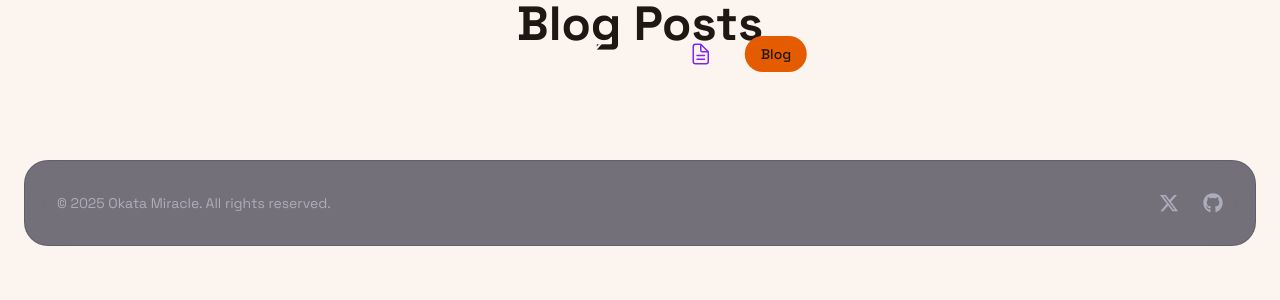
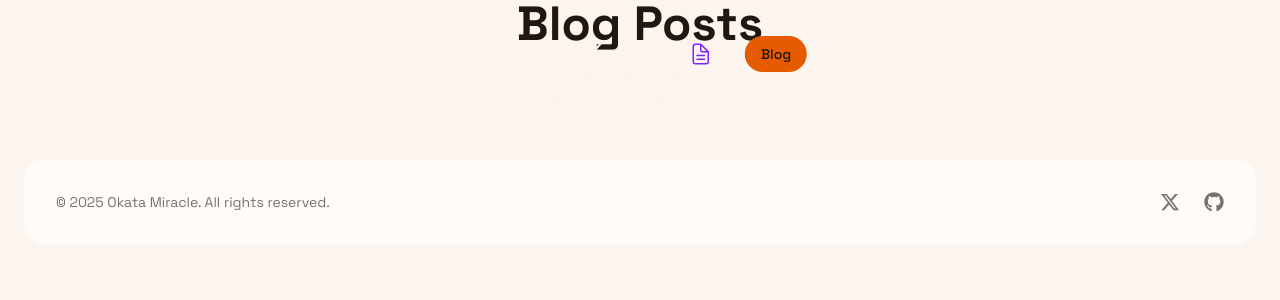
Before and after one commit to OkataMiracleDev/my_portfolio, a Next.js app: page /build/blog in a window 1280 px wide. Shown: the top 300 px of the page. Built offline with nearby package versions, Linux system fonts and the light colour scheme.

Commit message:
refactor: reskin Footer

```diff
--- a/components/Home/Footer/Footer.tsx
+++ b/components/Home/Footer/Footer.tsx
@@ -6,20 +6,17 @@ const Footer = () => {
   return (
     <footer className='w-full px-6 py-12'>
       <div className='max-w-7xl mx-auto'>
-        <div className='card p-8 flex flex-col md:flex-row justify-between items-center gap-6'>
-          {/* Copyright */}
-          <p className='text-sm' style={{ color: 'var(--color-text-secondary)' }}>
+        <div className='rounded-card bg-base-raised p-8 flex flex-col md:flex-row justify-between items-center gap-6'>
+          <p className='text-sm text-ink/60'>
             © 2025 Okata Miracle. All rights reserved.
           </p>
 
-          {/* Social Links */}
           <div className='flex gap-6'>
             {footLinks.map((link) => (
               <Link
                 href={link.url}
                 key={link.id}
-                className='transition-all duration-300 hover:scale-110'
-                style={{ color: 'var(--color-text-secondary)' }}
+                className='text-ink/60 transition-transform duration-200 ease-out hover:scale-110 hover:text-ink'
               >
                 <span className='text-xl'>
                   {link.label}
```
